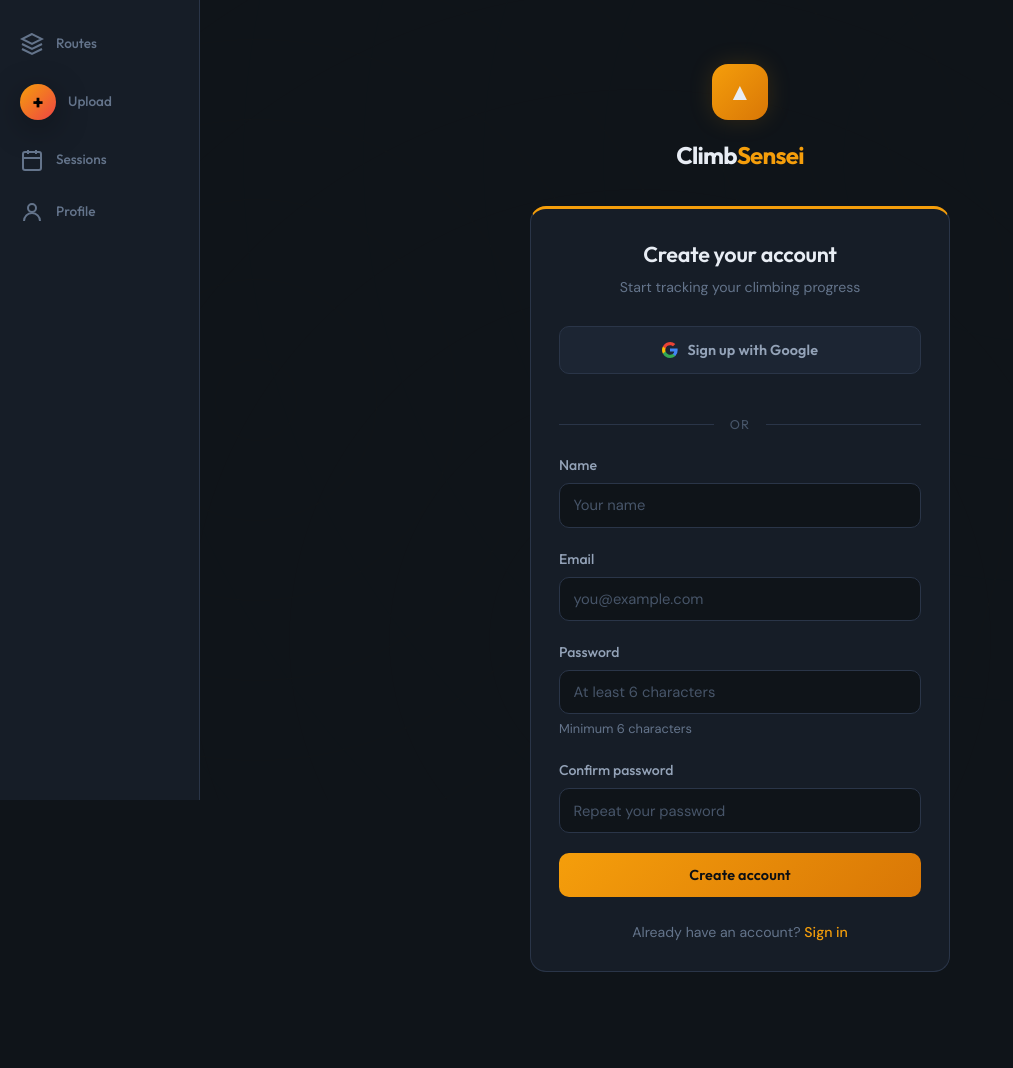
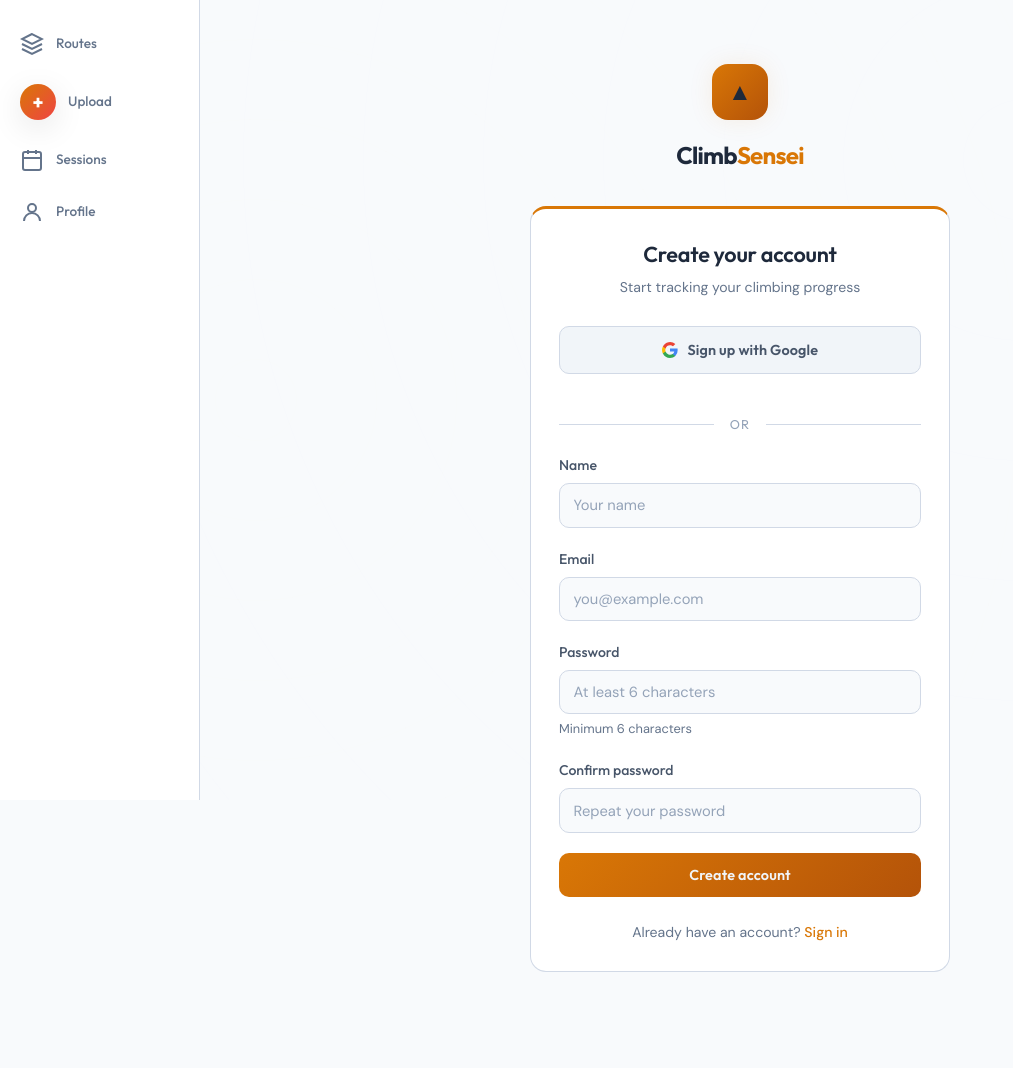
Before and after one commit to jpsferreira/climb-sensei, a Python web app: template app/templates/register.html in a window 1280 px wide. Shown: the whole page, without its empty margins (0-1013 px from the left). Run offline with Jinja, Linux system fonts and the light colour scheme; the template is opened without the code that fills it, so the values that code supplies are empty.

Commit message:
feat(ui): dark/light theme toggle with auto-detection (#13)

```diff
--- a/app/templates/base.html
+++ b/app/templates/base.html
@@ -58,6 +58,68 @@
         --shadow: 0 4px 12px rgba(0, 0, 0, 0.25);
         --shadow-lg: 0 8px 32px rgba(0, 0, 0, 0.35);
         --shadow-glow: 0 0 30px rgba(245, 158, 11, 0.08);
+
+        --chart-grid: #1a2332;
+        --chart-tick: #64748b;
+      }
+
+      /* ─── Light Theme ──────────────────────────────────── */
+      [data-theme="light"] {
+        --bg-deep: #f1f5f9;
+        --bg-base: #f8fafc;
+        --bg-raised: #ffffff;
+        --bg-surface: #f1f5f9;
+        --bg-hover: #e2e8f0;
+        --border: #d1d9e6;
+        --border-light: #b8c4d4;
+
+        --text-primary: #1e293b;
+        --text-secondary: #475569;
+        --text-muted: #64748b;
+        --text-faint: #94a3b8;
+
+        --accent: #d97706;
+        --accent-bright: #f59e0b;
+        --accent-dim: #b45309;
+        --accent-glow: rgba(217, 119, 6, 0.1);
+
+        --teal: #0284c7;
+        --teal-dim: #0369a1;
+        --teal-glow: rgba(2, 132, 199, 0.08);
+
+        --success: #16a34a;
+        --success-dim: #15803d;
+        --success-bg: rgba(22, 163, 74, 0.08);
+        --error: #dc2626;
+        --error-dim: #b91c1c;
+        --error-bg: rgba(220, 38, 38, 0.08);
+        --warning: #d97706;
+        --warning-bg: rgba(217, 119, 6, 0.08);
+
+        --shadow-sm: 0 1px 2px rgba(0, 0, 0, 0.06);
+        --shadow: 0 4px 12px rgba(0, 0, 0, 0.08);
+        --shadow-lg: 0 8px 32px rgba(0, 0, 0, 0.1);
+        --shadow-glow: 0 0 30px rgba(217, 119, 6, 0.06);
+
+        --chart-grid: #e2e8f0;
+        --chart-tick: #64748b;
+      }
+
+      [data-theme="light"] body::before {
+        opacity: 0.02;
+      }
+
+      [data-theme="light"] .bottom-nav {
+        background: var(--bg-raised);
+        border-color: var(--border);
+      }
+
+      [data-theme="light"] .nav-tab .fab {
+        color: #fff;
+      }
+
+      [data-theme="light"] .grade-green {
+        color: #fff;
       }
 
       * {
@@ -1225,6 +1287,27 @@
       }
     </style>
     {% block extra_css %}{% endblock %}
+    <script>
+      // Apply theme before render to prevent flash
+      (function () {
+        try {
+          var stored =
+            window.localStorage && window.localStorage.getItem("theme");
+          if (stored === "light" || stored === "dark") {
+            document.documentElement.setAttribute("data-theme", stored);
+            return;
+          }
+        } catch (e) {
+          // Ignore storage errors (e.g., Safari private mode)
+        }
+        if (
+          window.matchMedia &&
+          window.matchMedia("(prefers-color-scheme: light)").matches
+        ) {
+          document.documentElement.setAttribute("data-theme", "light");
+        }
+      })();
+    </script>
   </head>
   <body>
     <a href="#main-content" class="skip-link">Skip to content</a>
@@ -1367,6 +1450,31 @@
 
     <script>
       let authToken = localStorage.getItem("authToken");
+
+      // ─── Theme toggle ────────────────────────────────────────────
+      function getTheme() {
+        return document.documentElement.getAttribute("data-theme") || "dark";
+      }
+
+      function setTheme(theme) {
+        if (theme !== "light" && theme !== "dark") return;
+        document.documentElement.setAttribute("data-theme", theme);
+        try {
+          localStorage.setItem("theme", theme);
+        } catch (e) {
+          // Ignore storage errors to keep UI functional
+        }
+      }
+
+      function cssVar(name) {
+        return getComputedStyle(document.documentElement)
+          .getPropertyValue(name)
+          .trim();
+      }
+
+      function toggleTheme() {
+        setTheme(getTheme() === "dark" ? "light" : "dark");
+      }
       let currentUser = null;
       const API_BASE = "/api";
 
--- a/app/templates/route_detail.html
+++ b/app/templates/route_detail.html
@@ -708,8 +708,8 @@
               maintainAspectRatio: false,
               plugins: { legend: { display: false } },
               scales: {
-                  x: { grid: { display: false }, ticks: { color: '#64748b', font: { size: 10 } } },
-                  y: { grid: { color: '#1a2332' }, ticks: { color: '#64748b', font: { size: 10 } } },
+                  x: { grid: { display: false }, ticks: { color: cssVar('--chart-tick'), font: { size: 10 } } },
+                  y: { grid: { color: cssVar('--chart-grid') }, ticks: { color: cssVar('--chart-tick'), font: { size: 10 } } },
               }
           }
       });
```
Also changed, not shown: app/templates/profile.html (+66 -4 lines), todo-list.md (+8 -0 lines).
